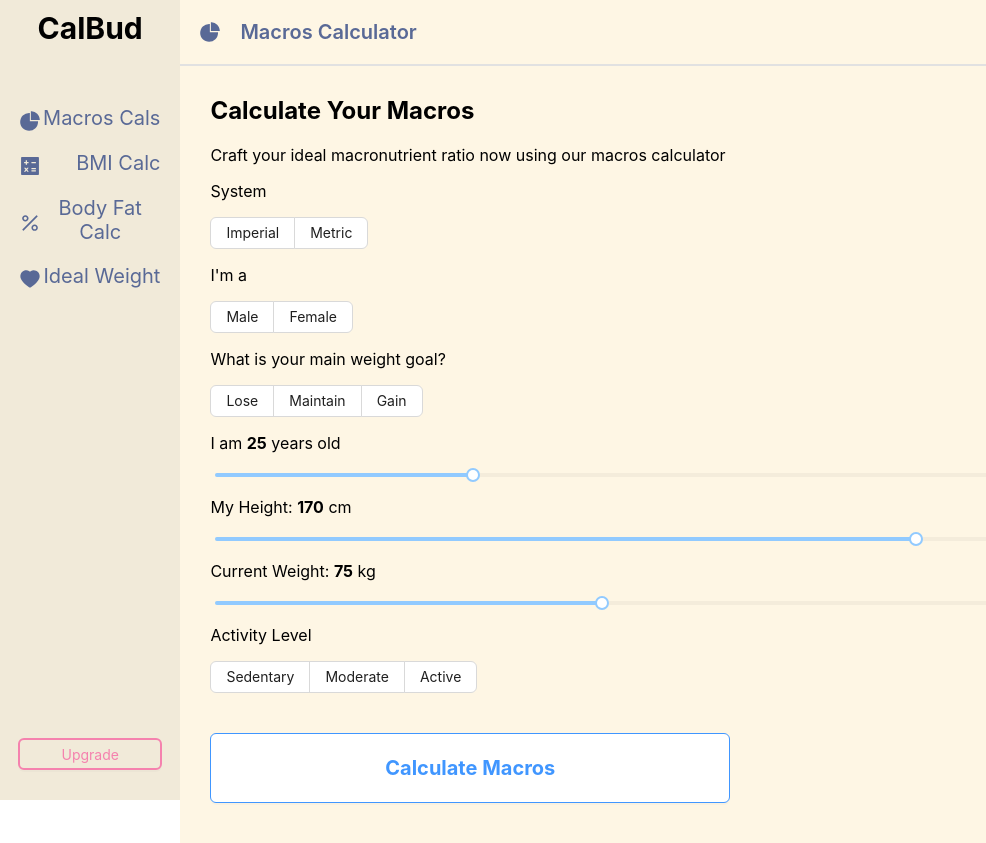
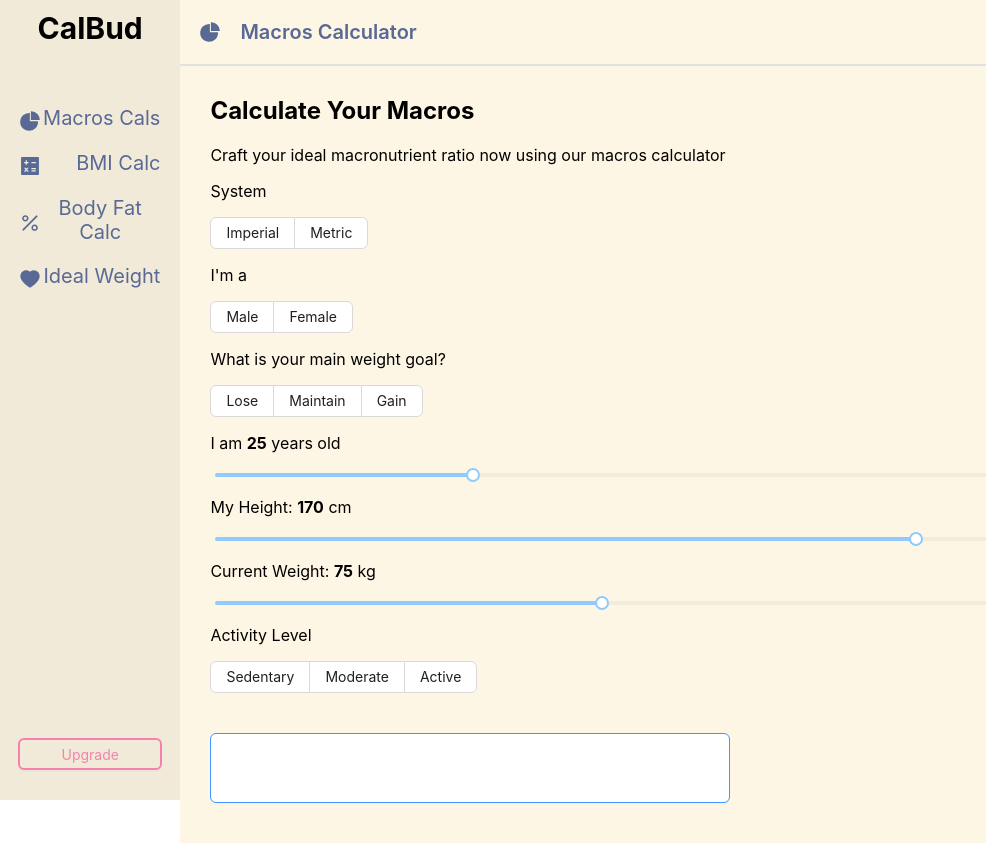
Before and after one commit to berkbozok/calBud, a React (Create React App) app: page / in a window 1280 px wide. In both pictures the pointer is over the button "Calculate Macros". Shown: the top 843 px of the page, without its empty margins (0-986 px from the left). Built offline with nearby package versions, Linux system fonts and the light colour scheme.

Commit message:
css adjustment

```diff
--- a/src/App.css
+++ b/src/App.css
@@ -71,6 +71,10 @@
   height: 70px;
 }
 
+.calculate-macros-button:hover {
+  color: white !important;
+}
+
 .icon {
   padding: 5px 0 0 0;
 }
```
